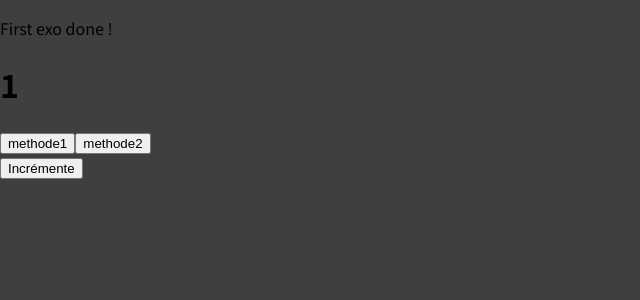
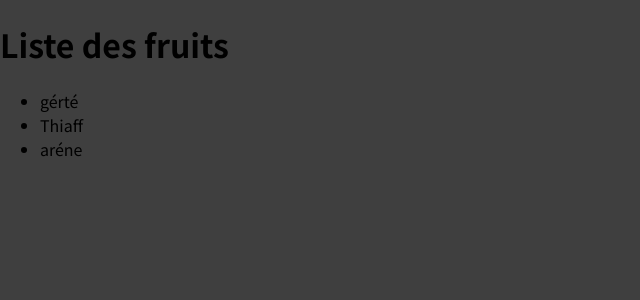
Before and after one commit to Kheuzayni/react-complete-guide, a React (Create React App) app: page / in a window 1280 px wide. Shown: the top 300 px of the page, without its empty margins (0-640 px from the left). Built offline with nearby package versions, Linux system fonts and the light colour scheme.

Commit message:
map list

```diff
--- a/src/App.js
+++ b/src/App.js
@@ -4,27 +4,23 @@ import ExerciseComponent from './ExerciseComponent';
 
 function App() {
   //state (état, données)
-  const [compteur, setCompteur] = useState(1);
+  const [fruits, setFruits] = useState([
+    { id: 1, nom : "gérté"},
+    { id: 2, nom : "Thiaff"},
+    { id: 3, nom : "aréne"},
+  ]);
+
   //comportements
-  const handleClick1 = () => {
-    alert("hangleclick done : 1ere methode branchement composant et affichage");
-  };
-  const handleClick = () => {
-    //compteur = compteur+1
-    setCompteur(compteur+1);
-  };
-
   //affichage (render)
   return (
-  <div>
-    <ExerciseComponent/>
-    <h1>{compteur}</h1>
-    <button onClick={handleClick1}>methode1</button>
-    <button onClick={() => alert("hangleclick done : 2eme methode branchement composant et affichage")}>
-      methode2
-    </button><br/>
-    <button onClick={handleClick}>Incrémente</button>
-  </div>
+    <div>
+      <h1>Liste des fruits</h1>
+      <ul>
+        {fruits.map((fruit) =>{
+          return <li>{fruit.nom}</li>;
+        })}
+      </ul>
+    </div>
   );
 
 }
```
